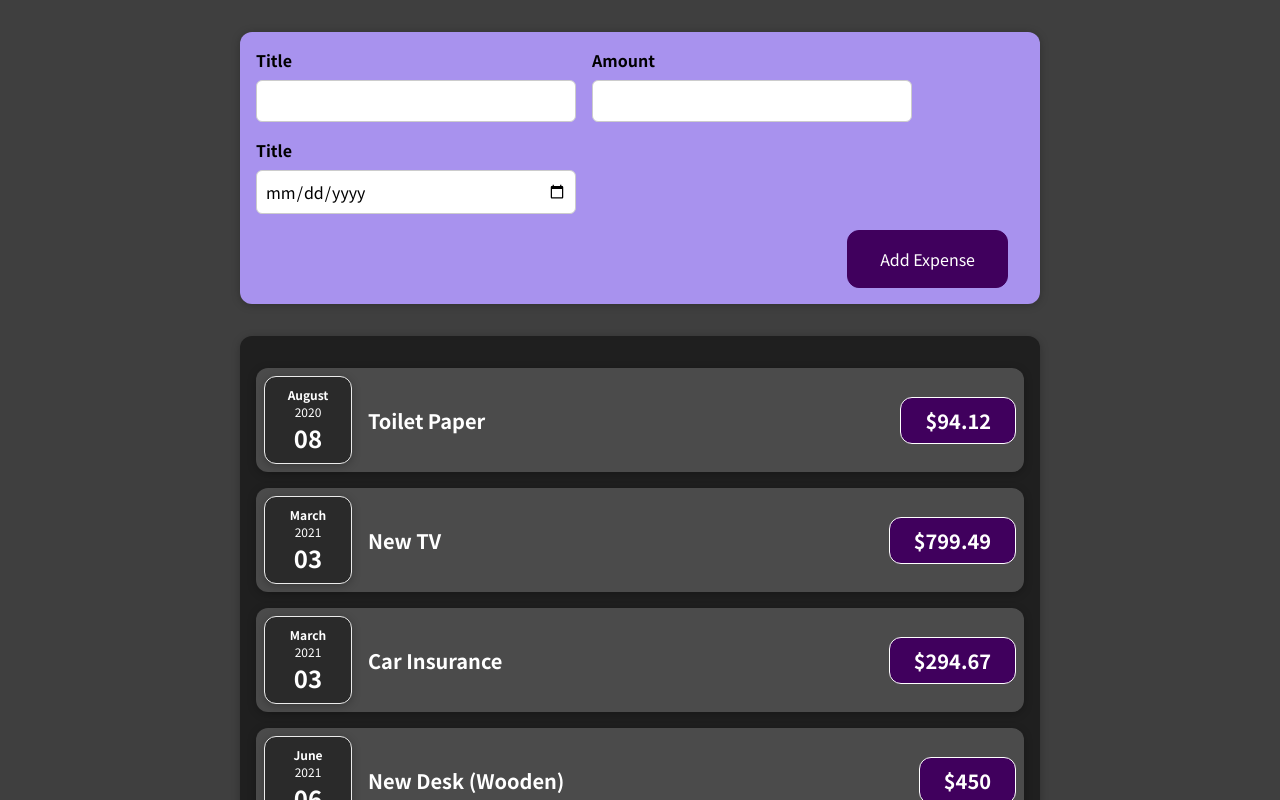
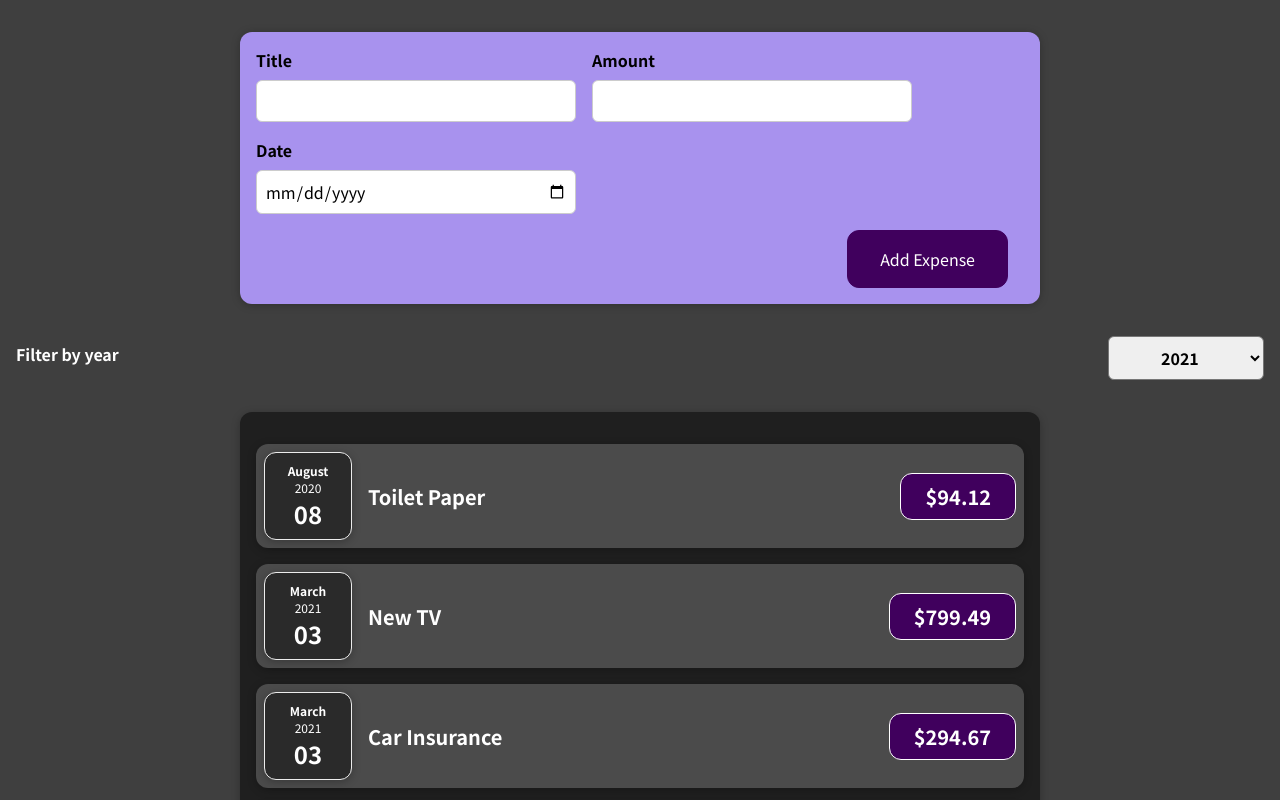
Before and after one commit to rodo1fo/react-expense-tracker, a React (Create React App) app: page / in a window 1280 px wide. Shown: the top 800 px of the page. Built offline with nearby package versions, Linux system fonts and the light colour scheme.

Commit message:
add expenseFilter component

```diff
--- a/src/App.js
+++ b/src/App.js
@@ -24,9 +24,13 @@ const App = () => {
     },
   ];
 
+  const addExpenseHandler = expenseData => {
+    console.log(expenseData);
+  };
+
   return (
     <div>
-      <NewExpense />
+      <NewExpense onAddExpenseHandler={addExpenseHandler} />
       <Expenses items={expenses} />
     </div>
   );
--- a/src/components/Expenses/Expenses.js
+++ b/src/components/Expenses/Expenses.js
@@ -1,15 +1,26 @@
+import React, { useState } from 'react';
 import ExpenseItem from './ExpenseItem/ExpenseItem';
 import Card from '../UI/Card';
+import ExpensesFilter from './ExpensesFilter/ExpensesFilter';
 import './Expenses.css';
 
 const Expenses = props => {
+  const [filteredYear, setFilteredYear] = useState('2021');
+
+  const selectDateHandler = enteredDate => {
+    setFilteredYear(enteredDate);
+  };
+
   return (
+    <div>
+      <ExpensesFilter selectedYear={filteredYear} onChangeFilter={selectDateHandler} />
       <Card className="expenses">
         <ExpenseItem title={props.items[0].title} amount={props.items[0].amount} date={props.items[0].date} />
         <ExpenseItem title={props.items[1].title} amount={props.items[1].amount} date={props.items[1].date} />
         <ExpenseItem title={props.items[2].title} amount={props.items[2].amount} date={props.items[2].date} />
         <ExpenseItem title={props.items[3].title} amount={props.items[3].amount} date={props.items[3].date} />
       </Card>
+    </div>
   );
 };
 
--- /dev/null
+++ b/src/components/Expenses/ExpensesFilter/ExpensesFilter.css
@@ -0,0 +1,24 @@
+.expenses-filter {
+  color: white;
+  padding: 0 1rem;
+}
+
+.expenses-filter__control {
+  display: flex;
+  width: 100%;
+  align-items: center;
+  justify-content: space-between;
+  margin: 1rem 0;
+}
+
+.expenses-filter label {
+  font-weight: bold;
+  margin-bottom: 0.5rem;
+}
+
+.expenses-filter select {
+  font: inherit;
+  padding: 0.5rem 3rem;
+  font-weight: bold;
+  border-radius: 6px;
+}
--- /dev/null
+++ b/src/components/Expenses/ExpensesFilter/ExpensesFilter.js
@@ -0,0 +1,25 @@
+import React from 'react';
+
+import './ExpensesFilter.css';
+
+const ExpensesFilter = props => {
+  const onChangeDateHandler = event => {
+    props.onChangeFilter(event.target.value);
+  };
+
+  return (
+    <div className="expenses-filter">
+      <div className="expenses-filter__control">
+        <label>Filter by year</label>
+        <select value={props.selectedYear} onChange={onChangeDateHandler}>
+          <option value="2022">2022</option>
+          <option value="2021">2021</option>
+          <option value="2020">2020</option>
+          <option value="2019">2019</option>
+        </select>
+      </div>
+    </div>
+  );
+};
+
+export default ExpensesFilter;
--- a/src/components/NewExpense/ExpenseForm.js
+++ b/src/components/NewExpense/ExpenseForm.js
@@ -1,22 +1,56 @@
+import React, { useState } from 'react';
+
 import './ExpenseForm.css';
 
-const ExpenseForm = () => {
+const ExpenseForm = props => {
+  const [title, setTitle] = useState('');
+  const [amount, setAmount] = useState('');
+  const [date, setDate] = useState('');
+
+  const titleChangeHandler = event => {
+    setTitle(event.target.value);
+  };
+
+  const amountChangeHandler = event => {
+    setAmount(event.target.value);
+  };
+
+  const dateChangeHandler = event => {
+    setDate(event.target.value);
+  };
+
+  const submitHandler = event => {
+    event.preventDefault();
+
+    const data = {
+      title: title,
+      amount: amount,
+      date: new Date(date),
+    };
+
+    props.onSaveExpenseData(data);
+
+    setTitle('');
+    setAmount('');
+    setDate('');
+  };
+
   return (
-    <form>
+    <form onSubmit={submitHandler}>
       <div className="new-expense__controls">
         <div className="new-expense__control">
           <label>Title</label>
-          <input type="text" />
+          <input type="text" value={title} onChange={titleChangeHandler} />
         </div>
 
         <div className="new-expense__control">
           <label>Amount</label>
-          <input type="number" min="0.01" step="0.01" />
+          <input type="number" value={amount} min="0.01" step="0.01" onChange={amountChangeHandler} />
         </div>
 
         <div className="new-expense__control">
-          <label>Title</label>
-          <input type="date" min="2019-01-01" max="2022-12-31" />
+          <label>Date</label>
+          <input type="date" value={date} min="2019-01-01" max="2022-12-31" onChange={dateChangeHandler} />
         </div>
       </div>
       <div className="new-expense__actions">
--- a/src/components/NewExpense/NewExpense.js
+++ b/src/components/NewExpense/NewExpense.js
@@ -1,10 +1,19 @@
 import ExpenseForm from './ExpenseForm';
 import './NewExpense.css';
 
-const NewExpense = () => {
+const NewExpense = props => {
+  const saveExpenseDataHandler = enteredExpenseData => {
+    const expenseData = {
+      ...enteredExpenseData,
+      id: Math.random().toString(),
+    };
+
+    props.onAddExpenseHandler(expenseData);
+  };
+
   return (
     <div className="new-expense">
-      <ExpenseForm />
+      <ExpenseForm onSaveExpenseData={saveExpenseDataHandler} />
     </div>
   );
 };
```
Lines whose indentation alone changed are shown as unchanged.
